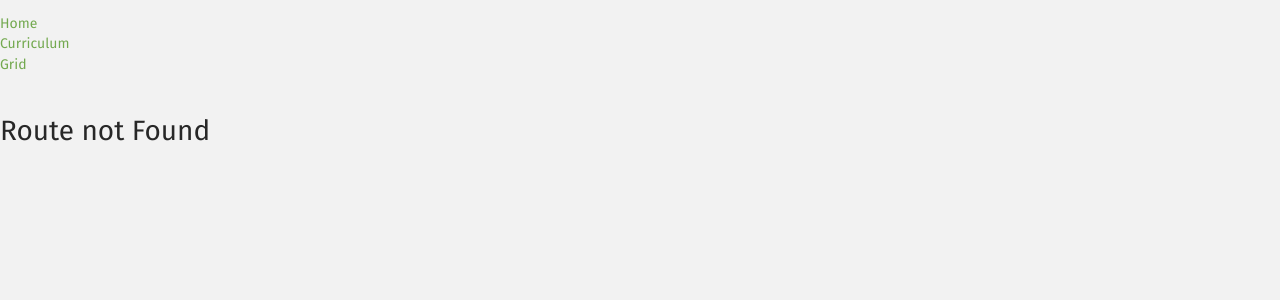
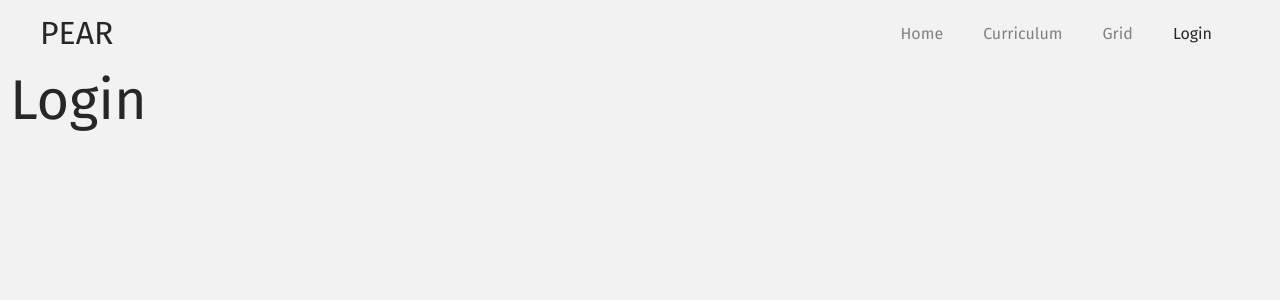
Before and after one commit to chazmcgrill/pair-coding-app, a React (Create React App) app in the folder client/: page /login in a window 1280 px wide. Before the commit this address had no page. Shown: the top 300 px of the page. Built offline with nearby package versions, Linux system fonts and the light colour scheme.

Commit message:
nav and route change prep for login.

```diff
--- a/client/src/app/App.js
+++ b/client/src/app/App.js
@@ -3,6 +3,7 @@ import { BrowserRouter, Route, Switch } from 'react-router-dom';
 import Curriculum from './pages/Curriculum';
 import NavBar from './components/NavBar';
 import NoMatch from './pages/NoMatch';
+import Login from './pages/Login';
 import Home from './pages/Home';
 import Grid from './pages/Grid';
 
@@ -60,6 +61,7 @@ export default class App extends Component {
                 />}
               />
               <Route exact path="/Grid" component={Grid} />
+              <Route exact path="/login" component={Login} />
               <Route component={NoMatch} />
             </Switch>
           </React.Fragment>
--- a/client/src/app/components/NavBar.js
+++ b/client/src/app/components/NavBar.js
@@ -5,20 +5,28 @@ class NavBar extends Component {
 
   render() {
     return (
-      <header>
+      <header className="header">
+        <div className="header-container">
+            <div id="logo" className="logo">
+                <h1 className="logo__nav">PEAR</h1>
+            </div>
                 <nav className="nav">
                 <ul>
                     <li>
-                <NavLink to="/">Home</NavLink>
+                    <NavLink exact activeClassName="active" to="/">Home</NavLink>
                     </li>
                     <li>
-                <NavLink to="/curriculum">Curriculum</NavLink>
+                    <NavLink activeClassName="active" to="/curriculum">Curriculum</NavLink>
                     </li>
                     <li>
-                <NavLink to="/Grid">Grid</NavLink>
+                    <NavLink activeClassName="active" to="/Grid">Grid</NavLink>
+                    </li>
+                    <li>
+                    <NavLink activeClassName="active" to="/Login">Login</NavLink>
                     </li>
                 </ul>
             </nav>
+          </div>
       </header>
     );
   }
--- /dev/null
+++ b/client/src/app/pages/Login.js
@@ -0,0 +1,11 @@
+import React from 'react';
+
+const Login = () => {
+  return (
+    <section>
+      <h1>Login</h1>
+    </section>
+  );
+}
+
+export default Login;
--- a/client/src/assets/css/01-base/_vars.sass
+++ b/client/src/assets/css/01-base/_vars.sass
@@ -4,6 +4,7 @@ $accent-color: rgba(115, 169, 79, 1.0)
 $bg-color: rgba(242, 242, 242, 1.0)
 $bg-white: rgba(254, 254, 254, 1.0)
 $link-color: $accent-color
+$muted-link: rgba(129, 129, 129, 1.0)
 $brand: $accent-color
 $selection-color: rgba(255, 244, 152, 1)
 
--- a/client/src/assets/css/02-layout/_header.sass
+++ b/client/src/assets/css/02-layout/_header.sass
@@ -0,0 +1,15 @@
+.header
+    width: 100%
+
+.header-container
+    display: flex
+    flex-direction: row
+    justify-content: space-between
+    align-items: center
+    max-width: 1200px
+    margin: 0 auto
+
+.logo__nav
+    font-size: 2rem
+    margin: 0
+    padding: 0
--- a/client/src/assets/css/03-module/_navs.sass
+++ b/client/src/assets/css/03-module/_navs.sass
@@ -0,0 +1,22 @@
+.nav
+  text-align: right
+
+ul
+  list-style-type: none
+  padding: 0.5rem
+
+li
+  display: inline-block
+
+li a
+  padding: 0 1.25rem
+  font-size: 1rem
+  text-decoration: none
+  color: $muted-link
+  cursor: pointer
+
+li:hover a
+    color: $brand
+
+.active
+    color: $text-color
```
Also changed, not shown: client/src/assets/css/main.css. Lines whose indentation alone changed are shown as unchanged.
